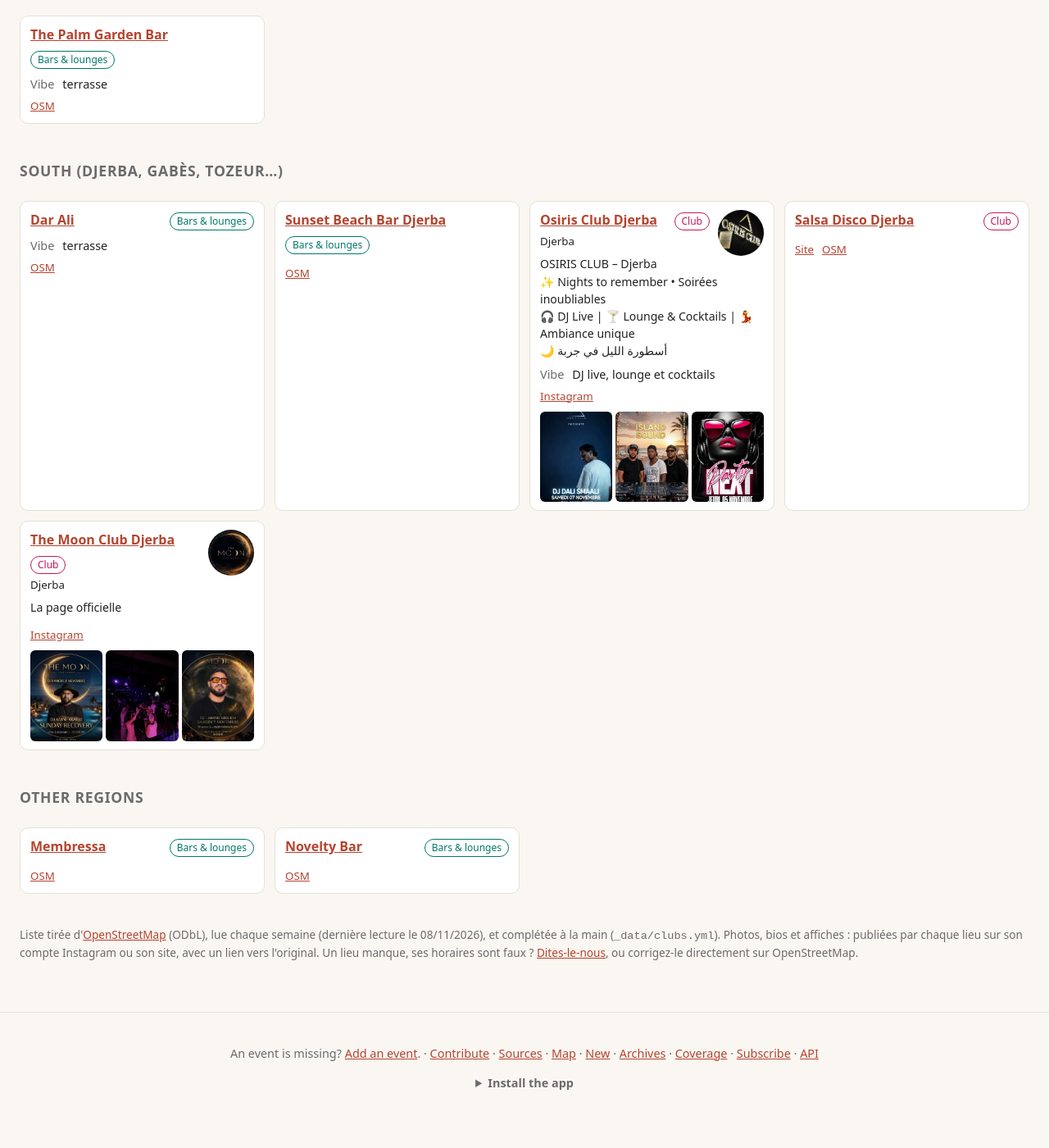
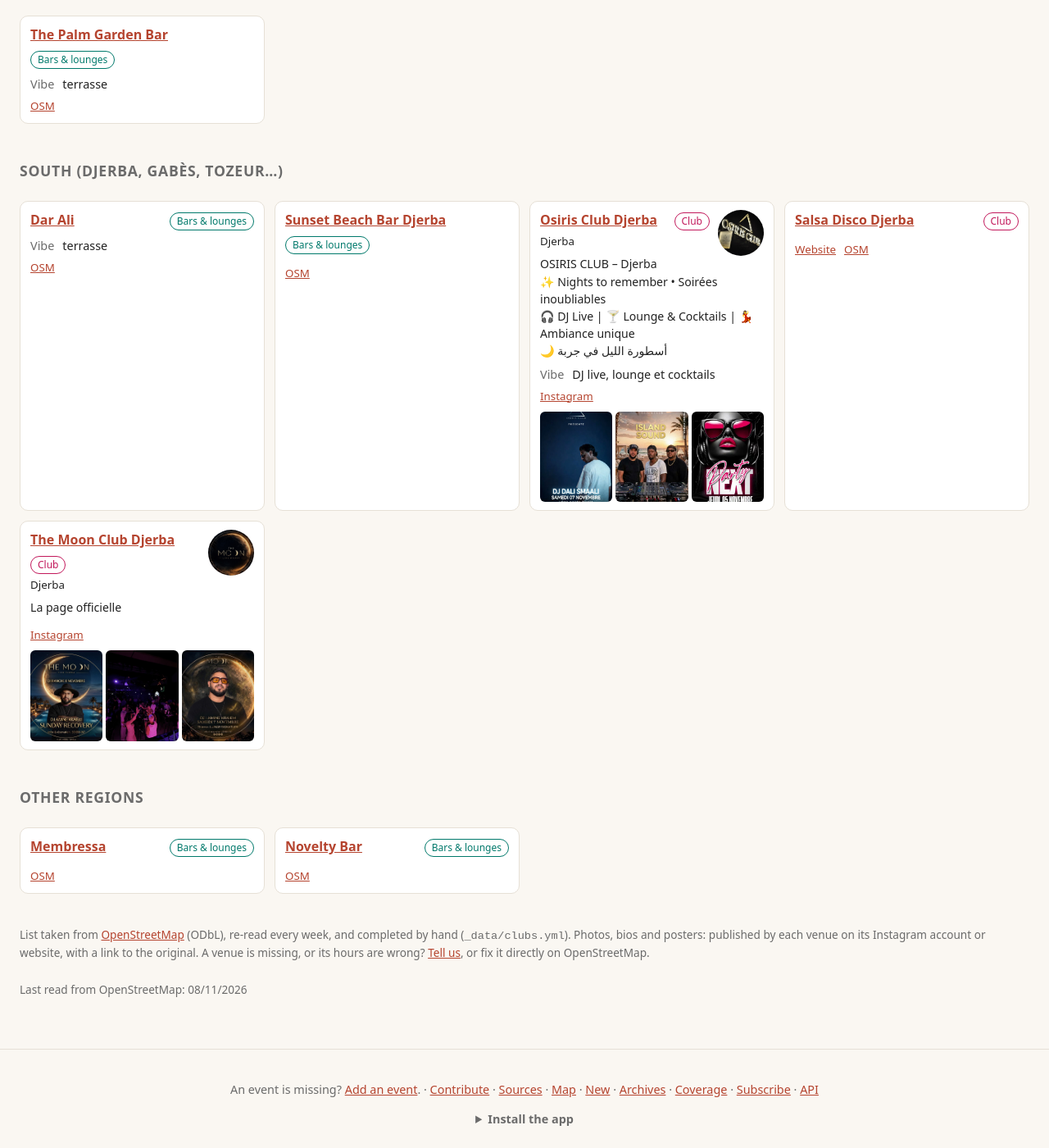
Before and after one commit to benjello/agenda-nuit-tunis, a Jekyll site: the page built from clubs.html, in a window 1280 px wide and 1400 px high, scrolled down 5556 px. Shown: the whole window at 82% size. Built offline with Jekyll 4.4.1, drawn with Linux system fonts in a browser that asks for light colours; before the commit the page ends 6911 px from its top, so only the background shows below that; some of the changed text lies outside the part shown.

Commit message:
Traductions : page Clubs (horaires en anglais et en arabe, libellés), À propos et Contribuer adaptés à la nuit, données des clubs dans libelles.json
Co-Authored-By: Claude Opus 5.5 <noreply@anthropic.com>
Claude-Session: https://claude.ai/code/session_01KqZmZj2udkAk375qCJNStu

```diff
--- a/_data/i18n.yml
+++ b/_data/i18n.yml
@@ -354,15 +354,15 @@ api.exemple: { ar: "مثال", en: "Example" }
 api.fin: { ar: "الشفرة وسجل المصادر على <a href=\"https://github.com/benjello/agenda-nuit-tunis\">GitHub</a>. فكرة، حاجة؟ افتحوا issue.", en: "The code and the source registry are on <a href=\"https://github.com/benjello/agenda-nuit-tunis\">GitHub</a>. An idea, a need? Open an issue." }
 # À propos
 apropos.titre: { ar: "حول الأجندا", en: "About" }
-apropos.p1: { ar: "أغلب السهرات في تونس لا يعلن عنها إلا بملصق على إنستغرام أو في شباك تذاكر. تجمعها تونايت في مكان واحد، لكل الجماهير.", en: "Most nights out in Tunisia are only announced by a poster on Instagram or on a ticketing site. ToNight brings them together in one place, for every crowd." }
+apropos.p1: { ar: "أغلب السهرات في تونس لا يعلن عنها إلا بملصق على إنستغرام أو بقصة أو في شباك تذاكر. تجمعها تونايت في مكان واحد: نوادٍ، ملاهٍ ليلية، كباريهات، حفلات، حانات، كاريوكي وستاند أب، لكل الجماهير. هي الوجه الليلي لـ<a href=\"https://benjello.github.io/agenda-culturel-tunis/\">الأجندا الثقافية بتونس</a>، بنفس المحرك.", en: "Most nights out in Tunisia are only announced by an Instagram poster, a story or a ticketing site. ToNight brings them together in one place: clubs, nightclubs, cabarets, concerts, bars, karaoke and stand-up, for every crowd. It is the night-time side of the <a href=\"https://benjello.github.io/agenda-culturel-tunis/\">Tunis cultural agenda</a>, with the same engine." }
 apropos.p2: { ar: "هي حاليا أجندا بين أصدقاء. الهدف أن تصبح موقعا عموميا حقيقيا.", en: "For now it is an agenda among friends. The goal is to make it a real public site." }
 apropos.h_proposer: { ar: "اقترح مصدرا", en: "Suggest a source" }
-apropos.p3: { ar: "تملأ الأجندا آليا من <a href=\"{base}sources/\">مصادر موثوقة</a>: مواقع فضاءات، مواقع تذاكر، مهرجانات. الأكثر إفادة أن تدلنا على <strong>موقع يعلن بانتظام عن أنشطة</strong>، بدل نشاط منفرد.", en: "The agenda fills itself from <a href=\"{base}sources/\">reliable sources</a>: venue sites, ticketing sites, festivals. The most useful thing is to point us to <strong>a site that regularly announces events</strong>, rather than a single event." }
+apropos.p3: { ar: "تملأ الأجندا آليا من <a href=\"{base}sources/\">مصادر موثوقة</a>: مواقع فضاءات، مواقع تذاكر، حسابات إنستغرام للنوادي والمجموعات. الأكثر إفادة أن تدلنا على <strong>حساب يعلن بانتظام عن سهراته</strong>، بدل سهرة منفردة.", en: "The agenda fills itself from <a href=\"{base}sources/\">reliable sources</a>: venue sites, ticketing sites, Instagram accounts of clubs and collectives. The most useful thing is to point us to <strong>an account that regularly announces its nights</strong>, rather than a single night." }
 apropos.p4: { ar: "لنشاط محدد، استعمل <a href=\"{base}proposer/\">استمارة « اقترح نشاطا »</a>. خطأ في صفحة؟ رابط « الإبلاغ عن خطأ » أسفل كل صفحة يفتح استمارة معبأة مسبقا. فضاء أو فنان أو محاضر ناقص، أو بطاقته غير مكتملة؟ <a href=\"{base}proposer/#fiche\">أعلمونا</a>.", en: "For a specific event, use the <a href=\"{base}proposer/\">“Suggest an event” form</a>. A mistake on a page? The “Report an error” link at the bottom of each page opens a pre-filled form. A venue, artist or speaker is missing, or their page is incomplete? <a href=\"{base}proposer/#fiche\">Tell us</a>." }
 apropos.h_donnees: { ar: "البيانات المفتوحة", en: "Open data" }
 apropos.p5: { ar: "كل ما في الأجندا قابل لإعادة الاستعمال بحرية:", en: "Everything in the agenda can be freely reused:" }
 apropos.liste: { ar: "<li><strong>الرزنامة</strong>: اشترك في <a href=\"{base}agenda.ics\"><code>agenda.ics</code></a> في Google Agenda أو Apple Calendrier أو Outlook (« إضافة رزنامة عبر رابط »). تتحدث وحدها.</li><li><strong>واجهة برمجة</strong>: ملفات JSON مفتوحة (أنشطة، فضاءات، مصادر)، موثقة في صفحة <a href=\"{base}api/\">API</a>، لمواقعكم وبرامجكم وتطبيقاتكم.</li><li><strong>سجل المصادر</strong> و<strong>شفرة البرامج الآلية</strong>: على <a href=\"https://github.com/benjello/agenda-nuit-tunis\">مستودع GitHub</a>، لإعادة الاستعمال أو التحسين.</li>", en: "<li><strong>Calendar</strong>: subscribe to <a href=\"{base}agenda.ics\"><code>agenda.ics</code></a> in Google Calendar, Apple Calendar or Outlook (“add calendar by URL”). It updates itself.</li><li><strong>API</strong>: open JSON files (events, venues, sources), documented on the <a href=\"{base}api/\">API</a> page, for your sites, bots or apps.</li><li><strong>Source registry</strong> and <strong>scraper code</strong>: on the <a href=\"https://github.com/benjello/agenda-nuit-tunis\">GitHub repository</a>, to reuse or improve.</li>" }
-apropos.p6: { ar: "تنشر البيانات برخصة <a href=\"https://creativecommons.org/licenses/by/4.0/deed.ar\">CC BY 4.0</a>: إعادة استعمال حرة، بما في ذلك التجارية، مع ذكر « Agenda culturel Tunis ». يحتفظ كل نشاط برابط مصدره الأصلي.", en: "The data is published under the <a href=\"https://creativecommons.org/licenses/by/4.0/\">CC BY 4.0</a> licence: free reuse, including commercial, crediting “Agenda culturel Tunis”. Each event keeps the link to its original source." }
+apropos.p6: { ar: "تنشر البيانات برخصة <a href=\"https://creativecommons.org/licenses/by/4.0/deed.ar\">CC BY 4.0</a>: إعادة استعمال حرة، بما في ذلك التجارية، مع ذكر « ToNight Tunis ». يحتفظ كل نشاط برابط مصدره الأصلي.", en: "The data is published under the <a href=\"https://creativecommons.org/licenses/by/4.0/\">CC BY 4.0</a> licence: free reuse, including commercial, crediting “ToNight Tunis”. Each event keeps the link to its original source." }
 sante.controle: { ar: "بعد كل مرور، يعيد فحص قراءة كل الأنشطة. يصحح وحده الأماكن التي هي في الحقيقة اسم مصدر (جريدة، أجندا، مجموعة).", en: "After each run, a check rereads every event. It fixes by itself the venues that are really the name of a source (newspaper, agenda, collective)." }
 sante.corriges: { ar: "صححت في المرور الأخير.", en: "fixed on the last run." }
 sante.signale: { ar: "ويشير هنا إلى الباقي: عنوان مبهم أو طويل جدا، تاريخ بعيد، نفس النشاط مرتين.", en: "It lists the rest here: vague or overly long title, far-off date, same event twice." }
@@ -416,7 +416,7 @@ contrib.pr: { ar: "أضف المصدر بنفسك", en: "Add the source yourself
 contrib.pr_texte: { ar: "تعرف GitHub؟ أضف المصدر مباشرة في السجل: افتح الملف، اضغط على القلم ✎، انسخ مدخلا مشابها، ثم «Propose changes». يتحقق منه آليا ثم يراجع قبل إضافته.", en: "Comfortable with GitHub? Add the source to the registry directly: open the file, click the pencil ✎, copy a similar entry, then « Propose changes ». It is checked automatically, then reviewed before being added." }
 contrib.editer: { ar: "تعديل سجل المصادر", en: "Edit the source registry" }
 contrib.guide: { ar: "اقرأ الدليل", en: "Read the guide" }
-contrib.regles: { ar: "مصادر عمومية فقط (تظهر دون تسجيل الدخول)، وأنشطة ثقافية. الإشهار والروابط التي لا علاقة لها تغلق دون رد.", en: "Public sources only (visible without logging in), cultural events. Advertising and unrelated links are closed without reply." }
+contrib.regles: { ar: "مصادر عمومية فقط (تظهر دون تسجيل الدخول)، وسهرات وخرجات ليلية. الإشهار والروابط التي لا علاقة لها تغلق دون رد.", en: "Public sources only (visible without logging in), nights out only. Advertising and unrelated links are closed without reply." }
 contrib.tous_niveaux: { ar: "كل المستويات", en: "All levels" }
 contrib.facile: { ar: "سهل: البحث عن صفحة", en: "Easy: find a page" }
 contrib.moyen: { ar: "متوسط: قليل من GitHub", en: "Medium: a bit of GitHub" }
@@ -472,3 +472,15 @@ clubs.table: { ar: "طاولة", en: "Table" }
 clubs.prix_annonces: { ar: "في الإعلانات", en: "In the listings" }
 clubs.dress_code: { ar: "اللباس", en: "Dress code" }
 clubs.reservation: { ar: "الحجز", en: "Booking" }
+clubs_note: { ar: "قائمة مأخوذة من <a href=\"https://www.openstreetmap.org/copyright\">أوبن ستريت ماب</a> (ODbL)، تُراجع كل أسبوع، وتُكمَّل يدويا (<code>_data/clubs.yml</code>). الصور والتعريفات والملصقات: ينشرها كل مكان على حسابه في إنستغرام أو على موقعه، مع رابط نحو الأصل. مكان ناقص أو مواعيده خاطئة؟ <a href=\"{base}proposer/#fiche\">أخبرونا</a>، أو صحّحوه مباشرة في أوبن ستريت ماب.", en: "List taken from <a href=\"https://www.openstreetmap.org/copyright\">OpenStreetMap</a> (ODbL), re-read every week, and completed by hand (<code>_data/clubs.yml</code>). Photos, bios and posters: published by each venue on its Instagram account or website, with a link to the original. A venue is missing, or its hours are wrong? <a href=\"{base}proposer/#fiche\">Tell us</a>, or fix it directly on OpenStreetMap." }
+clubs.lu_le: { ar: "آخر قراءة من أوبن ستريت ماب:", en: "Last read from OpenStreetMap:" }
+clubs.du_site: { ar: "(موقع المكان)", en: "(venue's website)" }
+clubs.ans_plus: { ar: "سنة فما فوق", en: "and over" }
+clubs.gamme_aide: { ar: "$ أقل من 20 د.ت · $$ من 20 إلى 60 د.ت · $$$ أكثر من 60 د.ت", en: "$ under 20 TND · $$ 20 to 60 TND · $$$ over 60 TND" }
+clubs.reserver: { ar: "احجز", en: "book" }
+clubs.corriger_osm: { ar: "تصحيح المواعيد في أوبن ستريت ماب", en: "Fix the hours on OpenStreetMap" }
+clubs.g1: { ar: "أقل من 20 د.ت للسهرة", en: "Under 20 TND a night" }
+clubs.g2: { ar: "من 20 إلى 60 د.ت", en: "20 to 60 TND" }
+clubs.g3: { ar: "أكثر من 60 د.ت", en: "Over 60 TND" }
+apropos.installer: { ar: "<li><strong>أندرويد (كروم)</strong>: القائمة ⋮، ثم « تثبيت التطبيق » أو « إضافة إلى الشاشة الرئيسية ».</li><li><strong>آيفون (سفاري)</strong>: زر المشاركة، ثم « إضافة إلى الشاشة الرئيسية ».</li>", en: "<li><strong>Android (Chrome)</strong>: menu ⋮, then “Install app” or “Add to Home screen”.</li><li><strong>iPhone (Safari)</strong>: Share button, then “Add to Home Screen”.</li>" }
+apropos.p7: { ar: "التعريفات القصيرة مأخوذة من الإعلان الأصلي ومن <a href=\"https://ar.wikipedia.org\">ويكيبيديا</a> (رخصة CC BY-SA، مع رابط نحو المقال في كل مرة).", en: "The short descriptions come from the original announcement and from <a href=\"https://en.wikipedia.org\">Wikipedia</a> (CC BY-SA licence, with a link to the article each time)." }
--- a/clubs.html
+++ b/clubs.html
@@ -15,9 +15,9 @@ description: "Les clubs, discothèques, cabarets et bars de Tunisie qui ouvrent
   {%- for c in site.data.categories %}{% assign n = site.data.clubs.lieux | where: "type", c[0] %}{% if n.size > 0 %}
   <button data-type="{{ c[0] }}" data-t="cat.{{ c[0] }}">{{ c[1].label }}</button>{% endif %}{% endfor %}
   <button data-type="horaires" data-t="clubs_avec_horaires">Avec horaires</button>
-  <button data-type="$" title="Moins de 20 DT la soirée">$</button>
-  <button data-type="$$" title="20 à 60 DT">$$</button>
-  <button data-type="$$$" title="Plus de 60 DT">$$$</button>
+  <button data-type="$" title="Moins de 20 DT la soirée" data-t-title="clubs.g1">$</button>
+  <button data-type="$$" title="20 à 60 DT" data-t-title="clubs.g2">$$</button>
+  <button data-type="$$$" title="Plus de 60 DT" data-t-title="clubs.g3">$$$</button>
 </div>
 {%- assign tous = site.events | where_exp: "e", "e.doublon != true" -%}
 {%- assign today = site.time | date: "%Y-%m-%d" -%}
@@ -51,29 +51,29 @@ description: "Les clubs, discothèques, cabarets et bars de Tunisie qui ouvrent
       {%- if m.adresse %}<small>{{ m.adresse }}</small>{% endif %}
       {%- if fi.bio %}<p class="club-bio">{{ fi.bio | escape | newline_to_br }}</p>{% endif %}
       <dl class="club-infos">
-        {%- if m.horaires %}<dt data-t="clubs.horaires">Horaires</dt><dd>{{ m.horaires }}</dd>{% elsif fi.horaires_site %}<dt data-t="clubs.horaires">Horaires</dt><dd>{{ fi.horaires_site }} <small>(site du lieu)</small></dd>{% endif %}
+        {%- if m.horaires %}<dt data-t="clubs.horaires">Horaires</dt><dd{% if m.horaires_en %} data-tr-en="{{ m.horaires_en | escape }}"{% endif %}{% if m.horaires_ar %} data-tr-ar="{{ m.horaires_ar | escape }}"{% endif %}>{{ m.horaires }}</dd>{% elsif fi.horaires_site %}<dt data-t="clubs.horaires">Horaires</dt><dd>{{ fi.horaires_site }} <small data-t="clubs.du_site">(site du lieu)</small></dd>{% endif %}
         {%- if m.ambiance %}<dt data-t="clubs.ambiance">Ambiance</dt><dd>{{ m.ambiance }}</dd>{% endif %}
-        {%- if m.public or m.age_min %}<dt data-t="clubs.public">Public</dt><dd>{{ m.public }}{% if m.age_min %}{% if m.public %} · {% endif %}{{ m.age_min }} ans et plus{% endif %}</dd>{% endif %}
+        {%- if m.public or m.age_min %}<dt data-t="clubs.public">Public</dt><dd>{{ m.public }}{% if m.age_min %}{% if m.public %} · {% endif %}{{ m.age_min }} <span data-t="clubs.ans_plus">ans et plus</span>{% endif %}</dd>{% endif %}
         {%- assign prix_vus = evts | map: "price" | compact | uniq -%}
-        {%- if m.gamme == nil and fi.prix_site %}<dt data-t="clubs.gamme">Prix</dt><dd><span class="gamme">{{ fi.prix_site }}</span> <small>(site du lieu)</small></dd>{% endif %}
-        {%- if m.gamme %}<dt data-t="clubs.gamme">Prix</dt><dd><span class="gamme" title="$ moins de 20 DT · $$ 20 à 60 DT · $$$ plus de 60 DT">{{ m.gamme }}</span></dd>{% endif %}
+        {%- if m.gamme == nil and fi.prix_site %}<dt data-t="clubs.gamme">Prix</dt><dd><span class="gamme">{{ fi.prix_site }}</span> <small data-t="clubs.du_site">(site du lieu)</small></dd>{% endif %}
+        {%- if m.gamme %}<dt data-t="clubs.gamme">Prix</dt><dd><span class="gamme" title="$ moins de 20 DT · $$ 20 à 60 DT · $$$ plus de 60 DT" data-t-title="clubs.gamme_aide">{{ m.gamme }}</span></dd>{% endif %}
         {%- if m.entree %}<dt data-t="clubs.entree">Entrée</dt><dd>{{ m.entree }}</dd>{% endif %}
         {%- if m.conso %}<dt data-t="clubs.conso">Conso</dt><dd>{{ m.conso }}</dd>{% endif %}
         {%- if m.table %}<dt data-t="clubs.table">Table</dt><dd>{{ m.table }}</dd>{% endif %}
         {%- if prix_vus.size > 0 %}<dt data-t="clubs.prix_annonces">Dans les annonces</dt><dd>{{ prix_vus | join: " · " }}</dd>{% endif %}
         {%- if m.dress_code %}<dt data-t="clubs.dress_code">Dress code</dt><dd>{{ m.dress_code }}</dd>{% endif %}
-        {%- if m.reservation %}<dt data-t="clubs.reservation">Réservation</dt><dd>{% if m.reservation contains "http" %}<a href="{{ m.reservation }}" rel="noopener">réserver</a>{% else %}{{ m.reservation }}{% endif %}</dd>{% endif %}
+        {%- if m.reservation %}<dt data-t="clubs.reservation">Réservation</dt><dd>{% if m.reservation contains "http" %}<a href="{{ m.reservation }}" rel="noopener" data-t="clubs.reserver">réserver</a>{% else %}{{ m.reservation }}{% endif %}</dd>{% endif %}
       </dl>
       <small class="club-liens">
         {%- if m.instagram %}<a href="https://www.instagram.com/{{ m.instagram }}/" rel="noopener">Instagram</a> {% endif %}
         {%- if m.facebook %}<a href="{% if m.facebook contains 'http' %}{{ m.facebook }}{% else %}https://www.facebook.com/{{ m.facebook }}{% endif %}" rel="noopener">Facebook</a> {% endif %}
         {%- assign site_l = m.site | default: fi.site_insta -%}
-        {%- if site_l %}<a href="{{ site_l }}" rel="noopener">Site</a> {% endif %}
+        {%- if site_l %}<a href="{{ site_l }}" rel="noopener" data-t="site_web">Site</a> {% endif %}
         {%- if m.telephone %}<span>{{ m.telephone }}</span> {% endif %}
-        {%- if m.osm %}<a href="{{ m.osm }}" rel="noopener" title="Corriger les horaires sur OpenStreetMap">OSM</a>{% endif %}
+        {%- if m.osm %}<a href="{{ m.osm }}" rel="noopener" title="Corriger les horaires sur OpenStreetMap" data-t-title="clubs.corriger_osm">OSM</a>{% endif %}
       </small>
       {%- if fi.affiches.size > 0 %}
-      <div class="club-affiches">{% for a in fi.affiches %}<a href="{{ a.lien }}" rel="noopener" title="Publication du {{ a.date | date: '%d/%m' }} sur Instagram"><img src="{{ a.image | prepend: '/' | relative_url }}" alt="Affiche publiée par {{ m.nom | escape }}" loading="lazy"></a>{% endfor %}</div>
+      <div class="club-affiches">{% for a in fi.affiches %}<a href="{{ a.lien }}" rel="noopener" title="Instagram, {{ a.date | date: '%d/%m' }}"><img src="{{ a.image | prepend: '/' | relative_url }}" alt="Affiche publiée par {{ m.nom | escape }}" loading="lazy"></a>{% endfor %}</div>
       {%- endif %}
       {%- if evts.size > 0 %}
       <p class="club-soirees"><span data-t="clubs_soirees">Soirées annoncées :</span> {% for e in evts limit: 3 %}<a href="{{ e.url | relative_url }}">{{ e.title }}</a> ({{ e.date | date: "%d/%m" }}){% unless forloop.last %} · {% endunless %}{% endfor %}</p>
@@ -84,7 +84,10 @@ description: "Les clubs, discothèques, cabarets et bars de Tunisie qui ouvrent
 </section>
 {%- endif %}
 {%- endfor %}
-<p class="updated" data-th="clubs_note">Liste tirée d'<a href="https://www.openstreetmap.org/copyright">OpenStreetMap</a> (ODbL), lue chaque semaine{% if site.data.clubs.lu_le %} (dernière lecture le {{ site.data.clubs.lu_le | date: "%d/%m/%Y" }}){% endif %}, et complétée à la main (<code>_data/clubs.yml</code>). Photos, bios et affiches : publiées par chaque lieu sur son compte Instagram ou son site, avec un lien vers l'original. Un lieu manque, ses horaires sont faux ? <a href="{{ '/proposer/#fiche' | relative_url }}">Dites-le-nous</a>, ou corrigez-le directement sur OpenStreetMap.</p>
+<p class="updated" data-th="clubs_note">Liste tirée d'<a href="https://www.openstreetmap.org/copyright">OpenStreetMap</a> (ODbL), relue chaque semaine, et complétée à la main (<code>_data/clubs.yml</code>). Photos, bios et affiches : publiées par chaque lieu sur son compte Instagram ou son site, avec un lien vers l'original. Un lieu manque, ses horaires sont faux ? <a href="{{ '/proposer/#fiche' | relative_url }}">Dites-le-nous</a>, ou corrigez-le directement sur OpenStreetMap.</p>
+{%- if site.data.clubs.lu_le %}
+<p class="updated"><span data-t="clubs.lu_le">Dernière lecture d'OpenStreetMap :</span> <span data-date="{{ site.data.clubs.lu_le }}">{{ site.data.clubs.lu_le | date: "%d/%m/%Y" }}</span></p>
+{%- endif %}
 <script>
 (function () {
   var type = 'tous';
```
Also changed, not shown: _data/clubs.json (+24 -8 lines), a-propos.md (+1 -0 lines), scrapers/clubs.py (+21 -7 lines), scrapers/libelles.py (+7 -3 lines).
